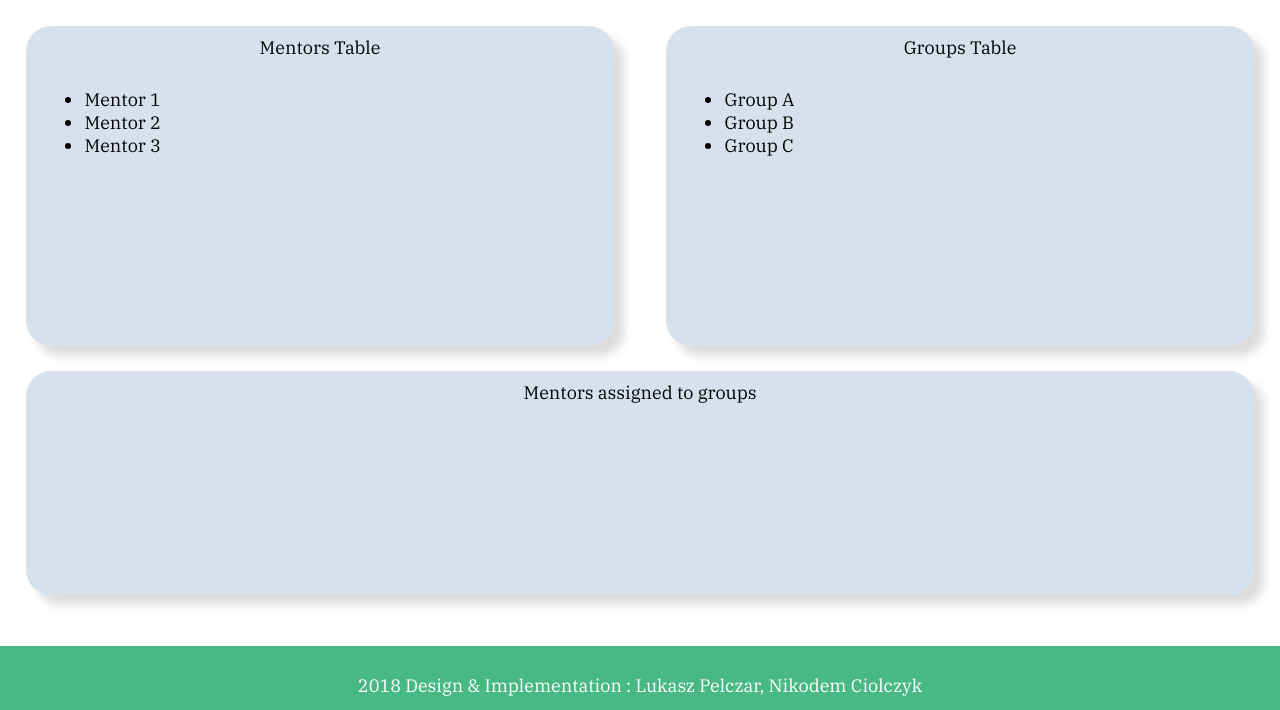
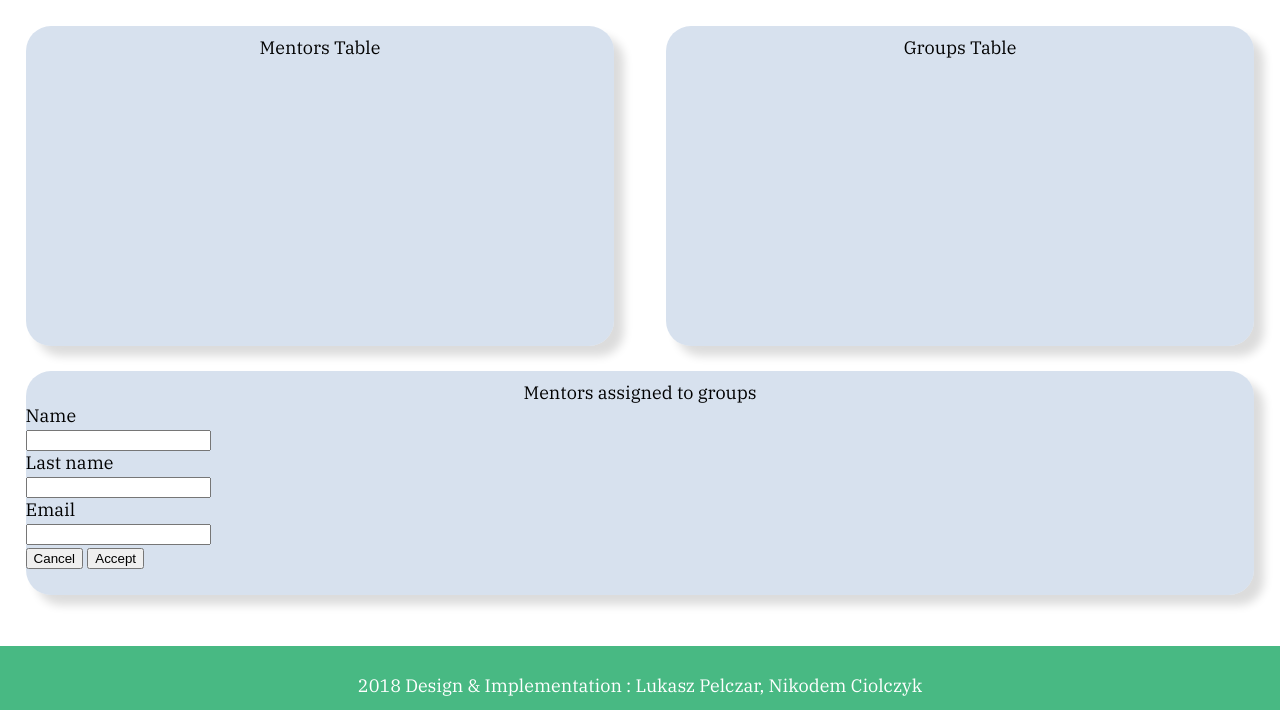
Before and after one commit to lpelczar/Queststore-CMS, a PHP site: template src/main/resources/admin_manager_template.twig in a window 1280 px wide. Shown: the part 90-800 px from the top of the page. Run offline with PHP 8.4, Linux system fonts and the light colour scheme; the template is opened without the code that fills it, so the values that code supplies are empty; some libraries are stand-ins or nearby versions.

Commit message:
Update tiwg with form for add new mentors

```diff
--- a/src/main/resources/admin_manager_template.twig
+++ b/src/main/resources/admin_manager_template.twig
@@ -30,7 +30,7 @@
                         <a class="navi-button" onclick="displayWindow()">Show all mentors</a>
                     </li>
                     <li class="nav-element">
-                        <a href="">Add new mentor</a>
+                        <a class="navi-button" onclick="displayAddMentorTable()">Add new mentor</a>
                     </li>
                     <li class="nav-element">
                         <a id="edit_mentor" onclick="display_mentors_profile()">Edit mentor profile</a>
@@ -71,9 +71,9 @@
                     <div id="mentors-table-name">Mentors Table</div>
 
                     <ul class="mentors-lists">
-                        <li><a class="mentor-list">Mentor 1</a></li>
-                        <li><a class="mentor-list">Mentor 2</a></li>
-                        <li><a class="mentor-list">Mentor 3</a></li>
+                        {% for element in mentors %}
+                        <li> {{ element.getName() }} {{ mentor.getLastName() }}</li>
+                        {% endfor %}
                     </ul>
 
                     <div id="profile-editor">
@@ -116,9 +116,9 @@
                 <div class="groups table" onclick="group_table_center()">
                     <div id="groups-table-name">Groups Table</div>
                     <ul class="groups-lists">
-                        <li class="group-list" onclick="">Group A</li>
-                        <li class="group-list">Group B</li>
-                        <li class="group-list">Group C</li>
+                        {% for element in groups %}
+                        <li> {{ element.getGroupName() }}</li>
+                        {% endfor %}
                     </ul>
                 </div>
             </div>
@@ -126,7 +126,29 @@
             <div id="row-table">
                 <div class="assigned table">
                     <div id="assigned-table-name">Mentors assigned to groups</div>
-                    <ul></ul>
+
+                    <form method="POST" id="add-mentor-form">
+
+                        <div>
+                            <div class="input-labels">Name</div>
+                            <input class="add-input" type="text" name="name">
+                        </div>
+
+                        <div>
+                            <div class="input-labels">Last name</div>
+                            <input class="add-input" type="text" name="last-name">
+                        </div>
+
+                        <div>
+                            <div class="input-labels">Email</div>
+                            <input class="add-input" type="text" name="email">
+                        </div>
+
+                        <div class="mentor-profile-button">
+                            <input type="button" value="Cancel" class="mentor-profile-button" formmethod="get">
+                            <input type="submit" value="Accept" class="mentor-profile-button">
+                        </div>
+                    </form>
                 </div>
             </div>
 
```
